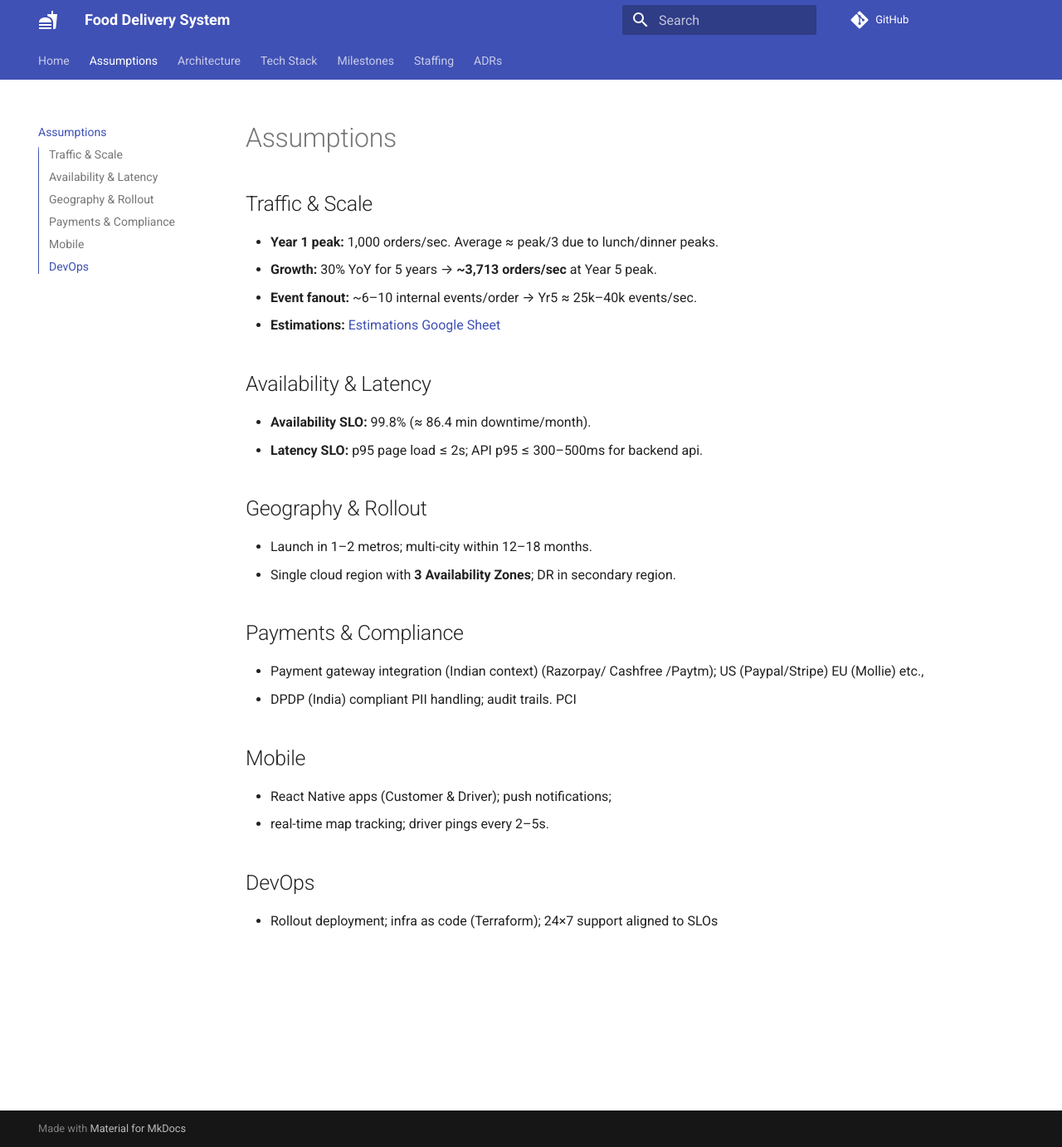
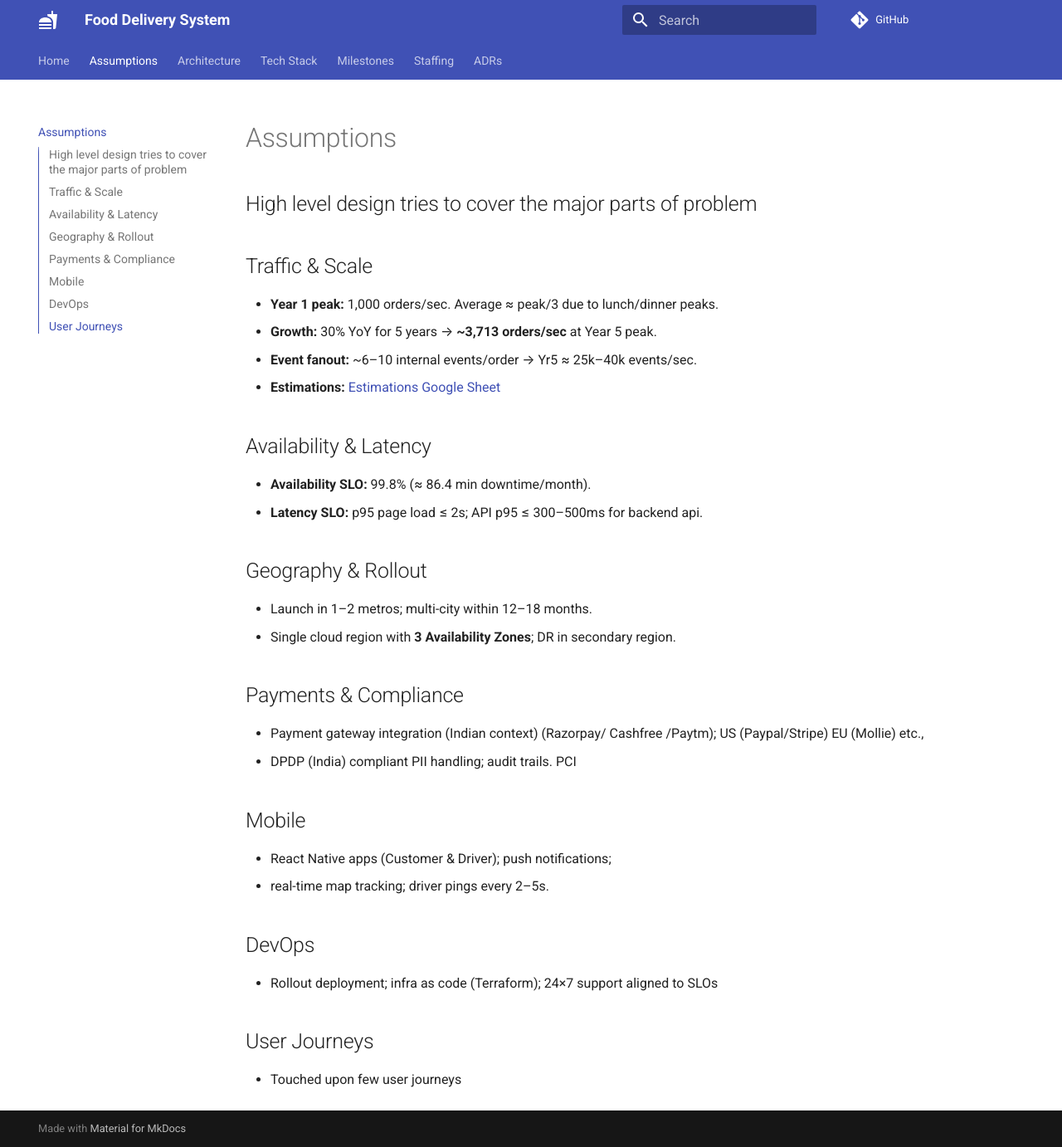
Before and after one commit to aumashankar/food-delivery-system, an MkDocs documentation site: the page built from docs/01-assumptions.md, in a window 1280 px wide and 1382 px high. Shown: the whole window at 83% size. Built offline with MkDocs 1.6.1 and Material for MkDocs 9.7.7, drawn with Linux system fonts in a browser that asks for light colours; comment, search, counter and statistics services are not loaded.

Commit message:
Assumptions - add note

```diff
--- a/docs/01-assumptions.md
+++ b/docs/01-assumptions.md
@@ -1,4 +1,6 @@
 # Assumptions
+
+## High level design tries to cover the major parts of problem
 
 ## Traffic & Scale
 - **Year 1 peak:** 1,000 orders/sec. Average ≈ peak/3 due to lunch/dinner peaks.
@@ -24,3 +26,6 @@
 
 ## DevOps
 - Rollout deployment; infra as code (Terraform); 24×7 support aligned to SLOs
+
+## User Journeys
+- Touched upon few user journeys
```
